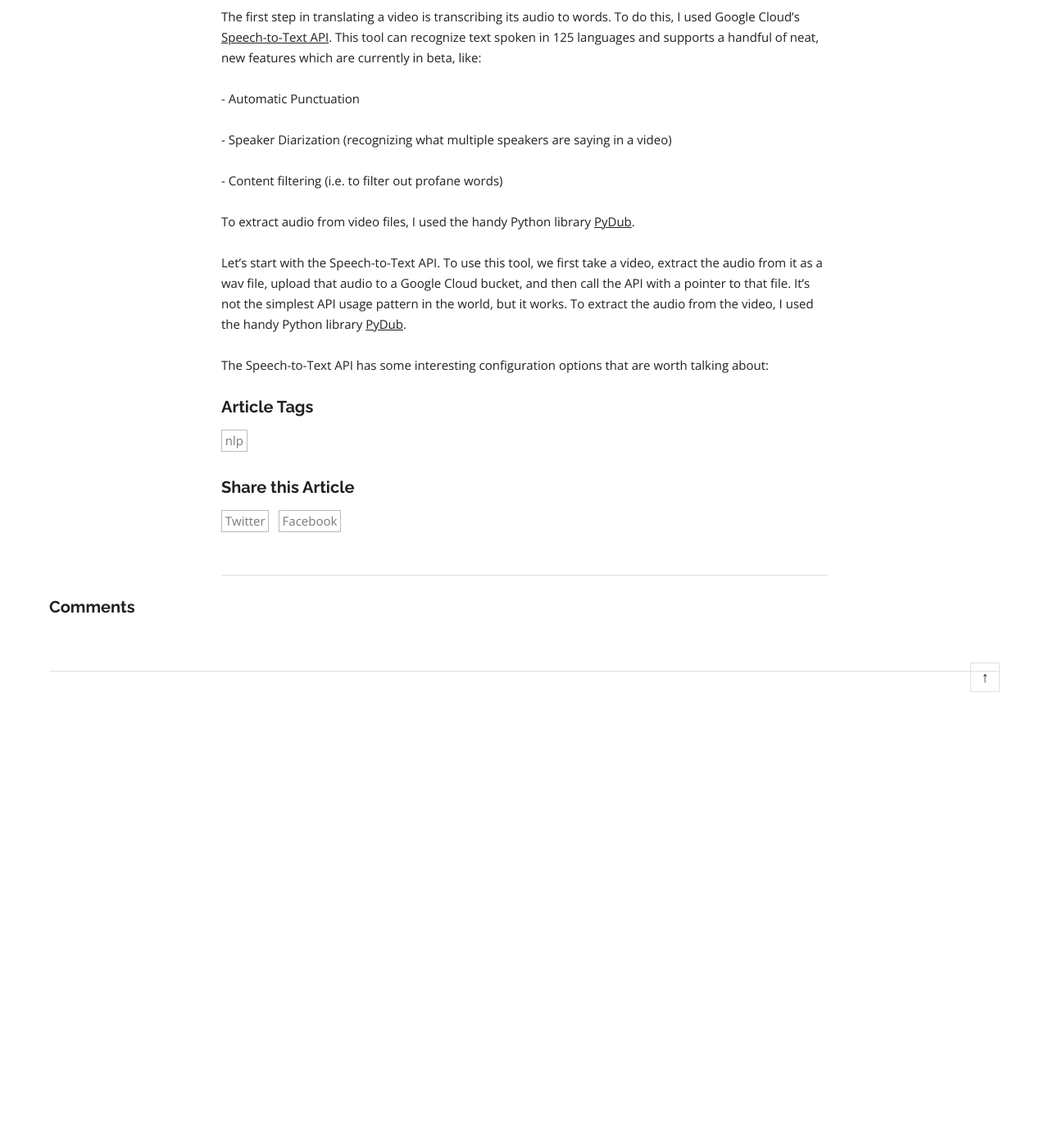
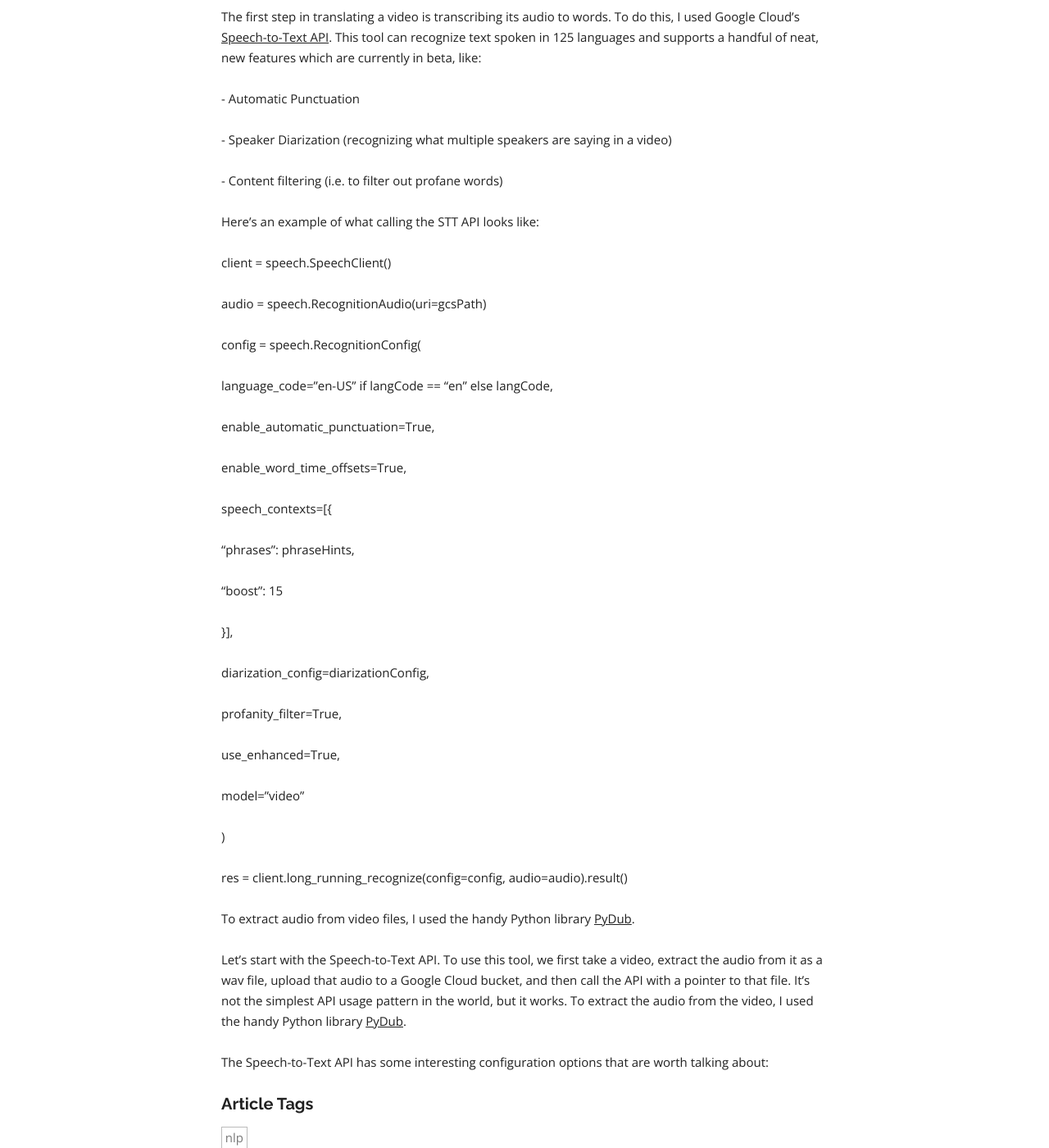
Before and after one commit to dalequark/daleonai, a Jekyll site: the page built from _posts/2021-02-02-ai-dubs-over-subs-translating-and-dubbing-videos-with-ai.md, in a window 1280 px wide and 1400 px high, scrolled down 3782 px. Shown: the whole window at 82% size. Built offline with Jekyll 4.4.1, drawn with Linux system fonts in a browser that asks for light colours; some web fonts are replaced; a script that is not in the unit is left out; comment, search, counter and statistics services are not loaded; before the commit the page ends 4651 px from its top, so only the background shows below that.

Commit message:
Update Blog “2021-02-02-ai-dubs-over-subs-translating-and-dubbing-videos-with-ai”

```diff
--- a/_posts/2021-02-02-ai-dubs-over-subs-translating-and-dubbing-videos-with-ai.md
+++ b/_posts/2021-02-02-ai-dubs-over-subs-translating-and-dubbing-videos-with-ai.md
@@ -76,6 +76,39 @@
 
 \- Content filtering (i.e. to filter out profane words)
 
+Here's an example of what calling the STT API looks like:
+
+client = speech.SpeechClient()
+
+audio = speech.RecognitionAudio(uri=gcsPath)
+
+config = speech.RecognitionConfig(
+
+language_code="en-US" if langCode == "en" else langCode,
+
+enable_automatic_punctuation=True,
+
+enable_word_time_offsets=True,
+
+speech_contexts=[{
+
+"phrases": phraseHints,
+
+"boost": 15
+
+}],
+
+diarization_config=diarizationConfig,
+
+profanity_filter=True,
+
+use_enhanced=True,
+
+model="video"
+
+)
+
+res = client.long_running_recognize(config=config, audio=audio).result()
 
 
 To extract audio from video files, I used the handy Python library [PyDub](https://github.com/jiaaro/pydub).
```
